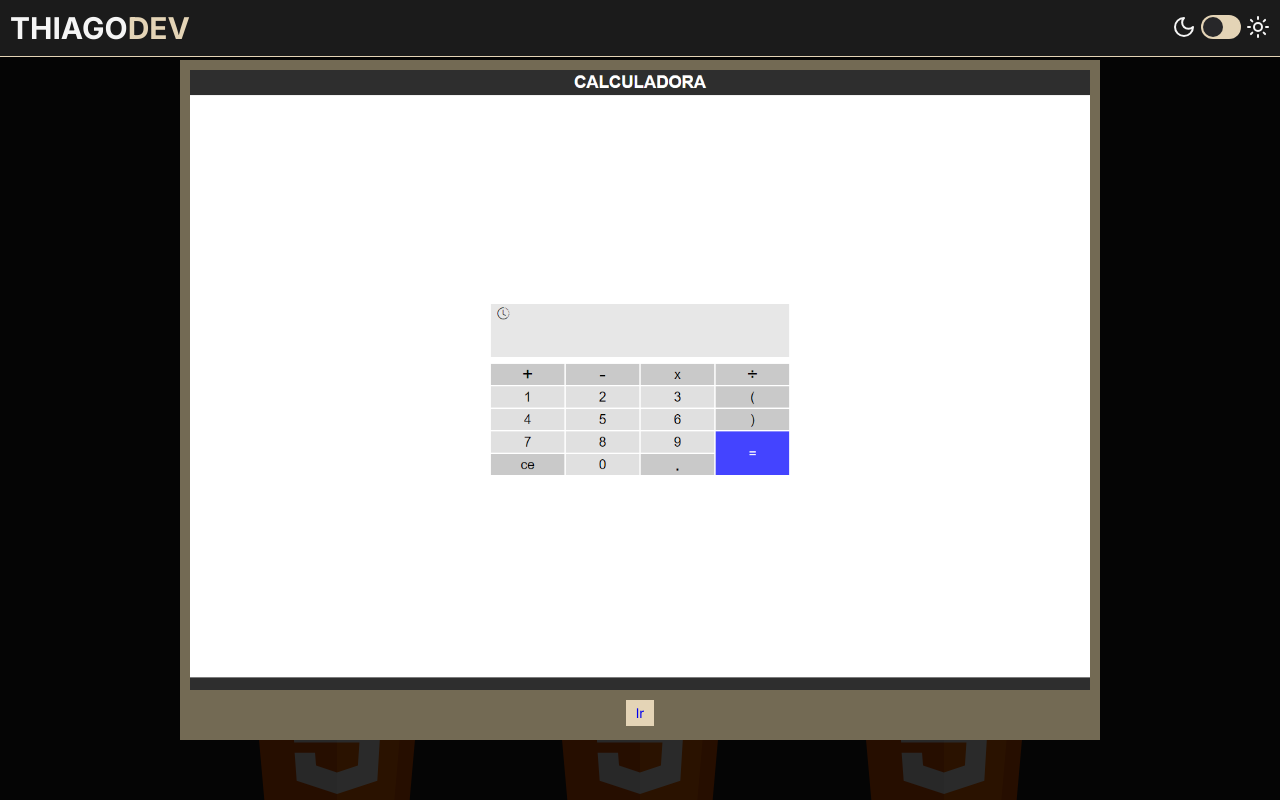
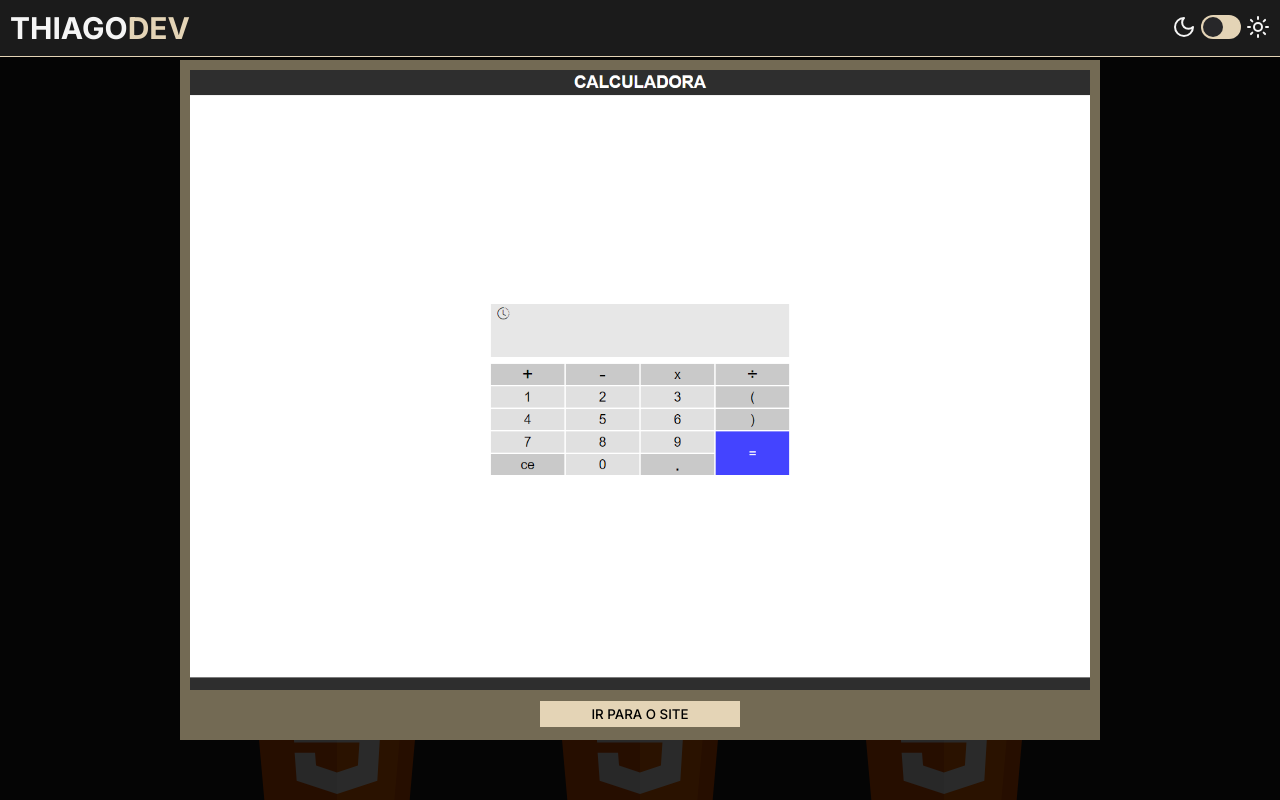
Before and after one commit to thiagojxavier/portfolio, a React (Vite) app: page / in a window 1280 px wide. Both pictures are taken after a click on the picture 336 px from the left and 1719 px from the top of the page. Shown: the part 1319-2119 px from the top of the page. Built offline with nearby package versions, Linux system fonts and the light colour scheme.

Commit message:
Added project link to modals

```diff
--- a/src/App.tsx
+++ b/src/App.tsx
@@ -3,6 +3,11 @@ import { useState } from "react";
 import { IconKnowledge } from "./components/IconKnowledge";
 import { MeansContact } from "./components/MeansContact";
 import { Project } from "./components/Project";
+import { Modal } from "./components/Modal";
+
+interface linksSitesProps {
+  [key: string]: string;
+}
 
 export function App() {
   const [theme, setTheme] = useState(() => {
@@ -16,18 +21,21 @@ export function App() {
   });
   const [isModalOpen, setIsModalOpen] = useState(false);
   const [imageSrcModal, setImageSrcModal] = useState('');
+  const linksSites:linksSitesProps = {
+    calculadora: 'https://www.google.com'
+  }
+  const [link, setLink] = useState('')
 
   function handleModalOpening(event: React.MouseEvent<HTMLDivElement>) {
-    const id = event.currentTarget.id
-    setImageSrcModal(`/projects/${id.toLowerCase()}.png`)
+    const id = event.currentTarget.id.toLowerCase()
+    setLink(id)
+    setImageSrcModal(`/projects/${id}.png`)
     setIsModalOpen(true);
   }
 
   function handleModalClosing() {
     setIsModalOpen(false);
   }
-
-  // Separar modal em um componente
 
   function changeTheme() {
     if(theme === 'dark') {
@@ -144,16 +152,7 @@ export function App() {
           </button>
         </a>
       </section>
-      <section className={isModalOpen ? "modal-projects-container modal-open" : "modal-projects-container"}>
-        <div className="modal-projects" onMouseLeave={handleModalClosing}>
-          <div className="modal-projects__flex-wrapper">
-            <img className="modal-projects__img-project" src={imageSrcModal} alt="" />
-            <button className="modal-projects__btn">
-              <a href="#">Ir</a>
-            </button>
-          </div>
-        </div>
-      </section>
+      <Modal modalOpen={isModalOpen} handleModalClose={handleModalClosing} imageSrc={imageSrcModal} href={linksSites[link]}/>
       <footer className="footer">
         <p>© 2024 - Code by Thiago<span className="footer__color-different">dev</span></p>
       </footer>
--- a/src/components/Modal.tsx
+++ b/src/components/Modal.tsx
@@ -1,12 +1,23 @@
-export function Modal() {
+interface ModalProps {
+  modalOpen: boolean
+  handleModalClose: (event: React.MouseEvent<HTMLDivElement>) => void
+  imageSrc: string
+  href: string
+}
+
+export function Modal({modalOpen, handleModalClose, imageSrc, href}:ModalProps) {
     return (
-        <div className="modal-projects" onMouseLeave={handleModalClosing}>
-          <div className="modal-projects__flex-wrapper">
-            <img className="modal-projects__img-project" src={imageSrcModal} alt="" />
+      <section className={modalOpen ? "modal-projects-container modal-open" : "modal-projects-container"}>
+      <div className="modal-projects" onMouseLeave={handleModalClose}>
+        <div className="modal-projects__flex-wrapper">
+          <img className="modal-projects__img-project" src={imageSrc} alt="" />
+          <a href={href}>
             <button className="modal-projects__btn">
-              <a href="#">Ir</a>
+              Ir para o site
             </button>
-          </div>
+          </a>
         </div>
+      </div>
+    </section>
     )
 }
--- a/src/index.css
+++ b/src/index.css
@@ -860,8 +860,12 @@
 
 .modal-projects__btn {
   padding: 3px 10px;
+  width: 200px;
   cursor: pointer;
   border: none;
+  text-transform: uppercase;
+  font-weight: 500;
+  color: black;
 }
 
 .dark .modal-projects {
@@ -889,6 +893,10 @@
   .modal-projects__btn {
     padding: 5px 10px;
     cursor: pointer;
+  }
+  .modal-projects__btn:hover {
+    background-color: #736A54;
+    color: #E4D4B6;
   }
 }
 @media (min-width: 900px) {
@@ -1021,4 +1029,8 @@
   text-decoration: none;
 }
 
+a:active {
+  color: black;
+}
+
 /*# sourceMappingURL=index.css.map */
--- a/src/scss/modal-projects.scss
+++ b/src/scss/modal-projects.scss
@@ -40,8 +40,12 @@
 
 .modal-projects__btn {
     padding: 3px 10px;
+    width: 200px;
     cursor: pointer;
     border: none;
+    text-transform: uppercase;
+    font-weight: 500;
+    color: black;
 }
 
 .dark {
@@ -78,6 +82,11 @@
         padding: 5px 10px;
         cursor: pointer;
     }
+
+    .modal-projects__btn:hover {
+        background-color: $color-light-4;
+        color: $color-light-1;
+    }
 }
 
 @media (min-width: 900px) {
--- a/src/scss/styles.scss
+++ b/src/scss/styles.scss
@@ -14,3 +14,7 @@
     font-family: "Inter", sans-serif;
     text-decoration: none;
 }
+
+a:active {
+    color: black;
+}
```
Also changed, not shown: 1 other file (tests, documents, lock files or other folders).
